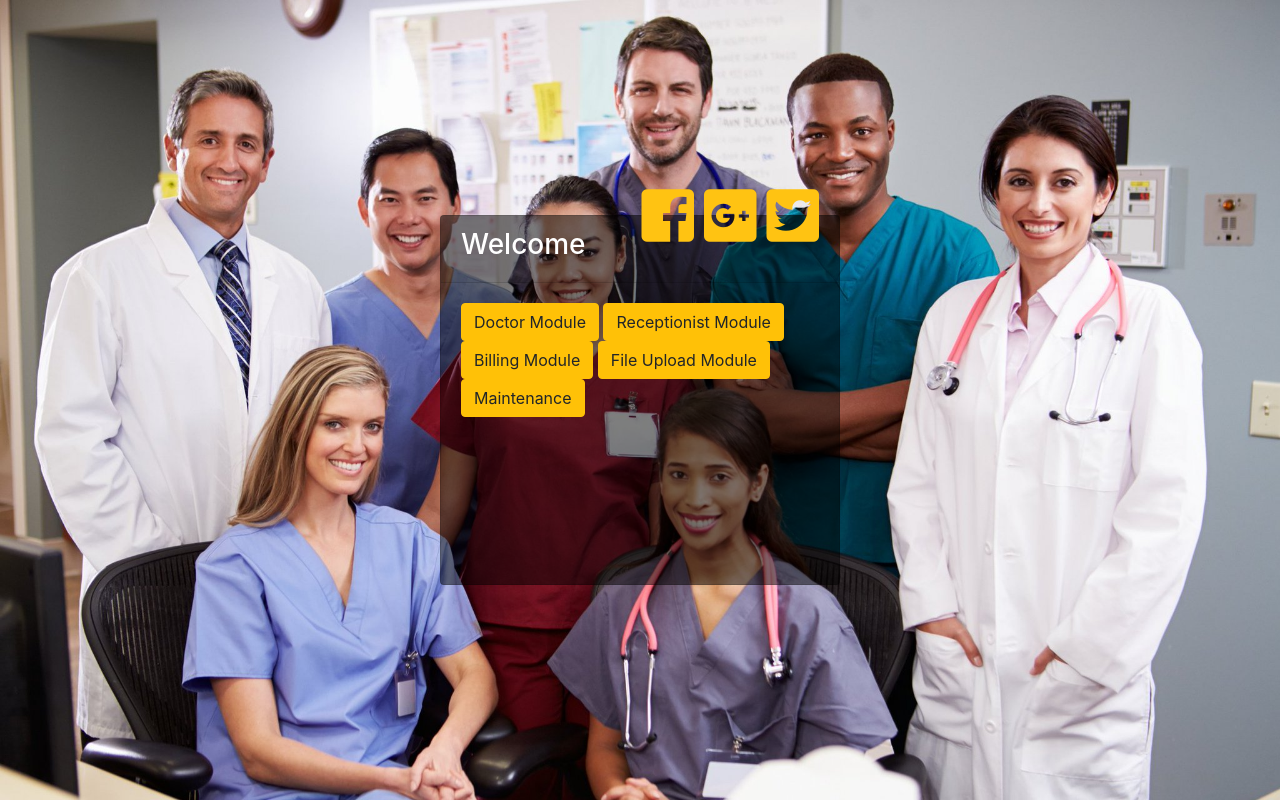
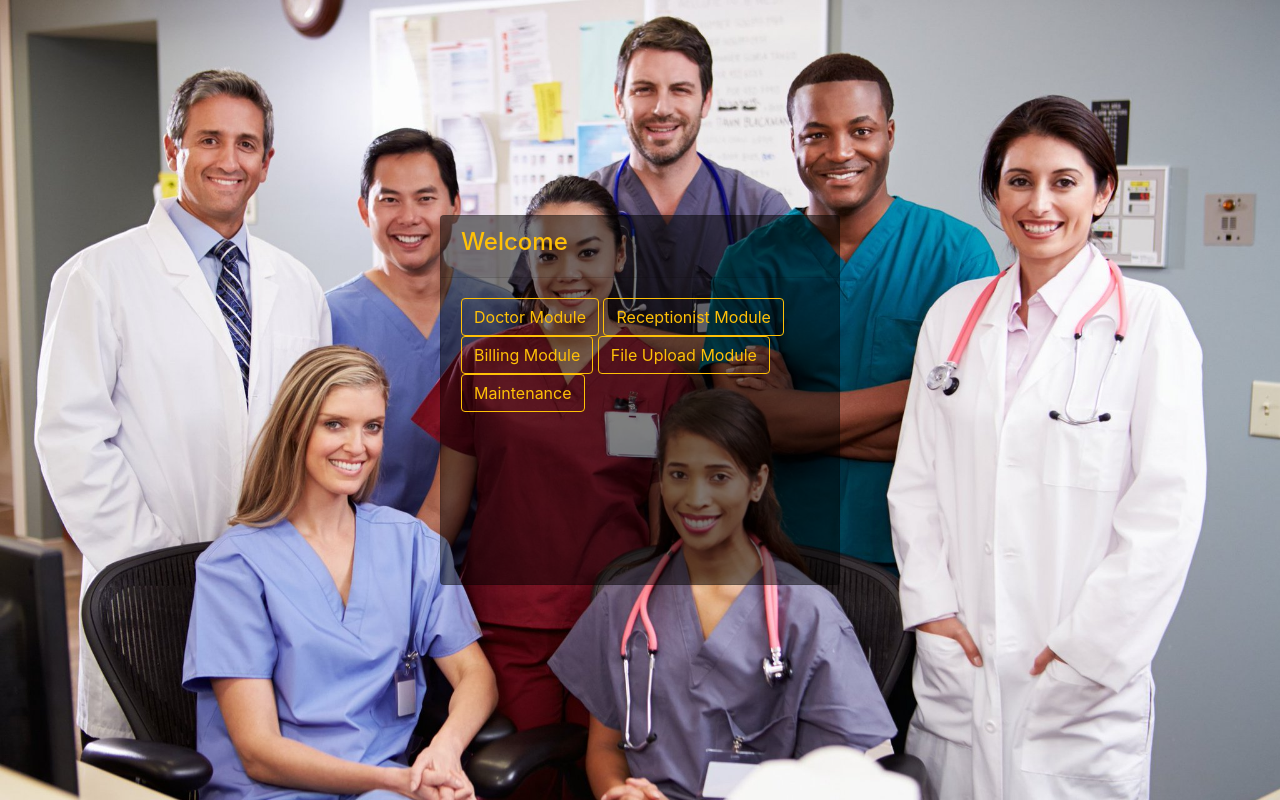
Before and after one commit to rumeshmadhusanka/SEP-api-gateway, a website: page dashboard/welcome.html in a window 1280 px wide. Drawn offline with nearby package versions, Linux system fonts and the light colour scheme; a web font is replaced by a local one.

Commit message:
links fixed

```diff
--- a/dashboard/welcome.html
+++ b/dashboard/welcome.html
@@ -4,7 +4,8 @@
     <meta charset="utf-8">
     <meta name="robots" content="noindex, nofollow">
 
-    <title>Welcome</title>
+    <title>Hospital Management</title>
+    <link rel="icon" type="image/png" href="./assets/img/cross.png">
     <meta name="viewport" content="width=device-width, initial-scale=1">
     <link href="//maxcdn.bootstrapcdn.com/bootstrap/4.1.1/css/bootstrap.min.css" rel="stylesheet" id="bootstrap-css">
     <style type="text/css">
@@ -104,7 +105,7 @@
 <!DOCTYPE html>
 <html>
 <head>
-    <title>Welcome</title>
+    <title>Hospital Management</title>
 
     <!--Bootsrap 4 CDN-->
     <link rel="stylesheet" href="https://stackpath.bootstrapcdn.com/bootstrap/4.1.3/css/bootstrap.min.css" integrity="sha384-MCw98/SFnGE8fJT3GXwEOngsV7Zt27NXFoaoApmYm81iuXoPkFOJwJ8ERdknLPMO" crossorigin="anonymous">
@@ -118,19 +119,14 @@
     <div class="d-flex justify-content-center h-100">
         <div class="card">
             <div class="card-header">
-                <h3>Welcome</h3>
-                <div class="d-flex justify-content-end social_icon">
-                    <span><i class="fab fa-facebook-square"></i></span>
-                    <span><i class="fab fa-google-plus-square"></i></span>
-                    <span><i class="fab fa-twitter-square"></i></span>
-                </div>
+                <h4 class="text-warning">Welcome</h4>
             </div>
             <div class="card-body">
-                    <input type="button" value="Doctor Module" class="btn btn-warning">
-                    <input type="button" value="Receptionist Module" class="btn btn-warning">
-                    <input type="button" value="Billing Module" class="btn btn-warning">
-                    <input type="button" value="File Upload Module" class="btn btn-warning">
-                    <input type="button" value="Maintenance" class="btn btn-warning">
+                <a href="../doctor/"><input type="button" value="Doctor Module" class="btn btn-outline-warning"></a>
+                <a href="../receptionist/"><input type="button" value="Receptionist Module" class="btn btn-outline-warning"></a>
+                <a href="../billing/"><input type="button" value="Billing Module" class="btn btn-outline-warning"></a>
+                <a href="../fileupload/"><input type="button" value="File Upload Module" class="btn btn-outline-warning"></a>
+                <a href="index.html"><input type="button" value="Maintenance" class="btn btn-outline-warning"></a>
             </div>
         </div>
     </div>
```
Also changed, not shown: dashboard/index.html (+1 -1 lines), dashboard/assets/img/api_doodle.jpg (added), dashboard/assets/img/cross.png (added), 1 other file.
